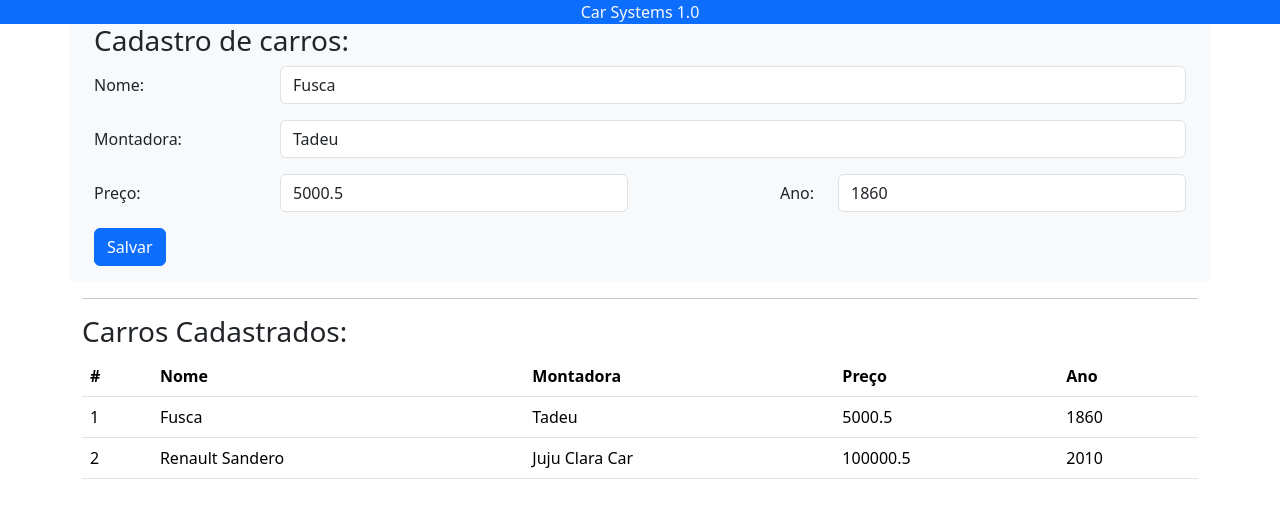
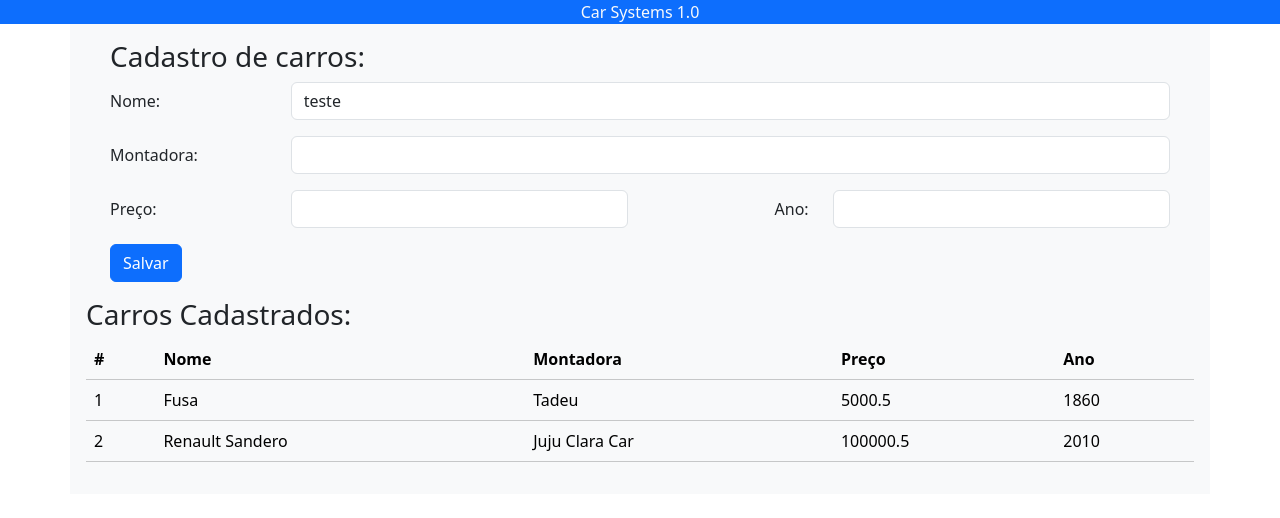
Before and after one commit to JulianaOAguilar/Cadastro_Carros, an Angular app: page / in a window 1280 px wide. Shown: the top 518 px of the page. Built offline with nearby package versions, Linux system fonts and the light colour scheme.

Commit message:
:sparkles: Closes #7: feat: Unificar componente filho ao pai

```diff
--- a/src/app/app.html
+++ b/src/app/app.html
@@ -1,3 +1,2 @@
 <app-header></app-header>
-<app-car></app-car>
 <app-cars></app-cars>
--- a/src/app/components/car/car.html
+++ b/src/app/components/car/car.html
@@ -1,7 +1,7 @@
-<div class="container bg-light px-4 pb-3">
+<div class="container px-4 pb-3">
   <h3>Cadastro de carros:</h3>
 
-
+<form #formBook="ngForm">
   <div class="row align-items-center mb-3">
     <label for="name" class="col-sm-2 col-form-label">Nome:</label>
     <div class="col-sm-10">
@@ -28,4 +28,5 @@
   </div>
 
   <button class="btn btn-primary">Salvar</button>
+  </form>
 </div>
--- a/src/app/components/car/car.ts
+++ b/src/app/components/car/car.ts
@@ -1,5 +1,5 @@
-import { Component } from '@angular/core';
-import { Car} from '../../car.model'
+import { Component, Input } from '@angular/core';
+import { Car } from '../../car.model'
 
 
 @Component({
@@ -9,11 +9,9 @@ import { Car} from '../../car.model'
   styleUrl: './car.css'
 })
 export class CarComponent {
-  car: Car = {
-    id: 1,
-    name: 'Fusca',
-    assembler: 'Tadeu',
-    price: 5000.50,
-    year: 1860
-  }
+
+  @Input()
+   car: Car = {} as Car;
+
+
 }
--- a/src/app/components/cars/cars.html
+++ b/src/app/components/cars/cars.html
@@ -1,7 +1,7 @@
-<div class="container">
-    <hr>
+<div class="container bg-light p-3">
+    <app-car [car]="car"></app-car>
     <h3>Carros Cadastrados: </h3>
-    <table class="table">
+    <table class="table table-light">
         <thead>
             <tr>
                 <th>#</th>
@@ -12,12 +12,12 @@
             </tr>
         </thead>
         <tbody>
-            <tr *ngFor="let car of cars">
-                <td>{{car.id}}</td>
-                <td>{{car.name}}</td>
-                <td>{{car.assembler}}</td>
-                <td>{{car.price}}</td>
-                <td>{{car.year}}</td>
+            <tr *ngFor="let c of cars">
+                <td>{{c.id}}</td>
+                <td>{{c.name}}</td>
+                <td>{{c.assembler}}</td>
+                <td>{{c.price}}</td>
+                <td>{{c.year}}</td>
             </tr>
         </tbody>
     </table>
--- a/src/app/components/cars/cars.ts
+++ b/src/app/components/cars/cars.ts
@@ -9,10 +9,12 @@ import { Car} from '../../car.model'
   styleUrl: './cars.css'
 })
 export class Cars {
+
+  car: Car = {name: 'teste'} as Car;
 cars: Car[] = [
   {
     id: 1,
-    name: 'Fusca',
+    name: 'Fusa',
     assembler: 'Tadeu',
     price: 5000.50,
     year: 1860
```
